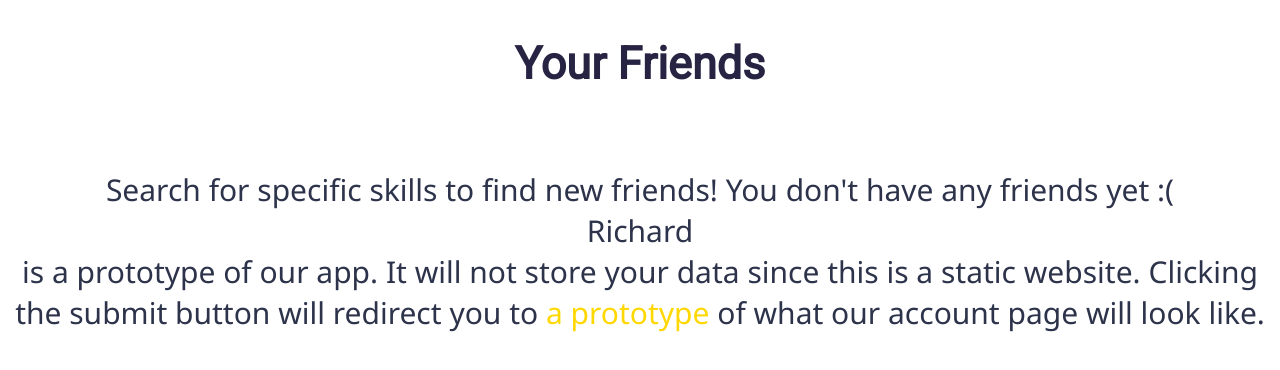
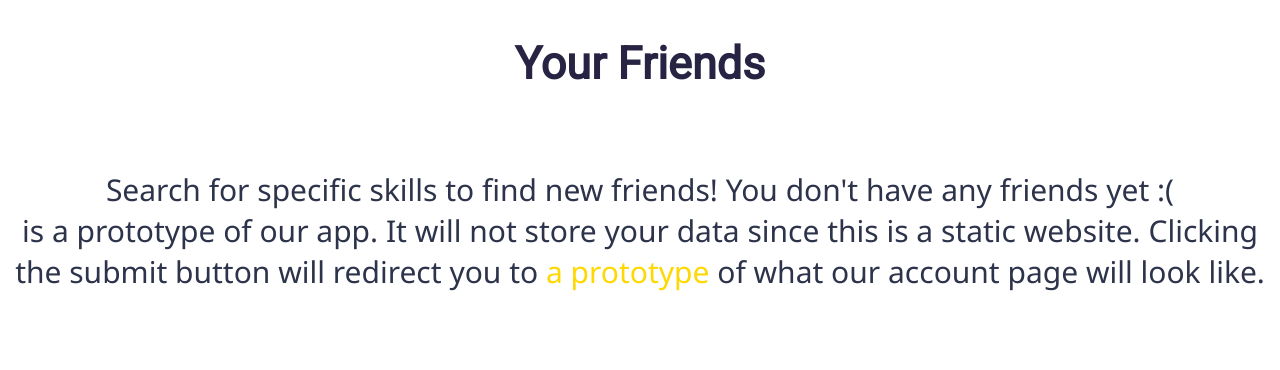
Before and after one commit to bow-friends/bow-friends.github.io, a plain HTML site: page account.html in a window 1280 px wide. Drawn offline with Linux system fonts and the light colour scheme.

Commit message:
Update account.html

```diff
--- a/account.html
+++ b/account.html
@@ -11,9 +11,6 @@
     <br>
     Search for specific skills to find new friends! You don't have any friends yet :(
     <br>
-    <div class = "friend">
-      Richard
-    </div>
  is a prototype of our app. It will not store your data since this is a static website. Clicking the submit button will redirect you to <a href="http://bow-friends.github.io/account.html">a prototype</a> of what our account page will look like.
   </body>
 
```
